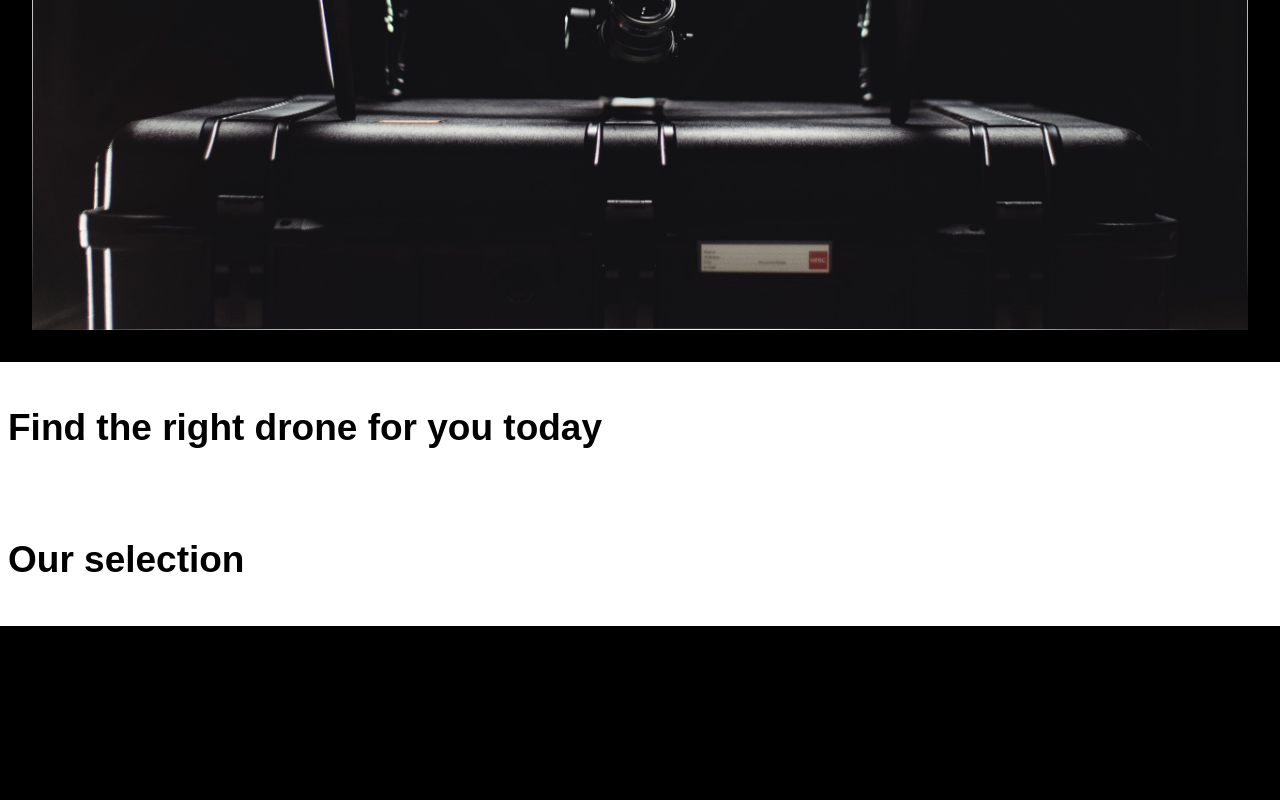
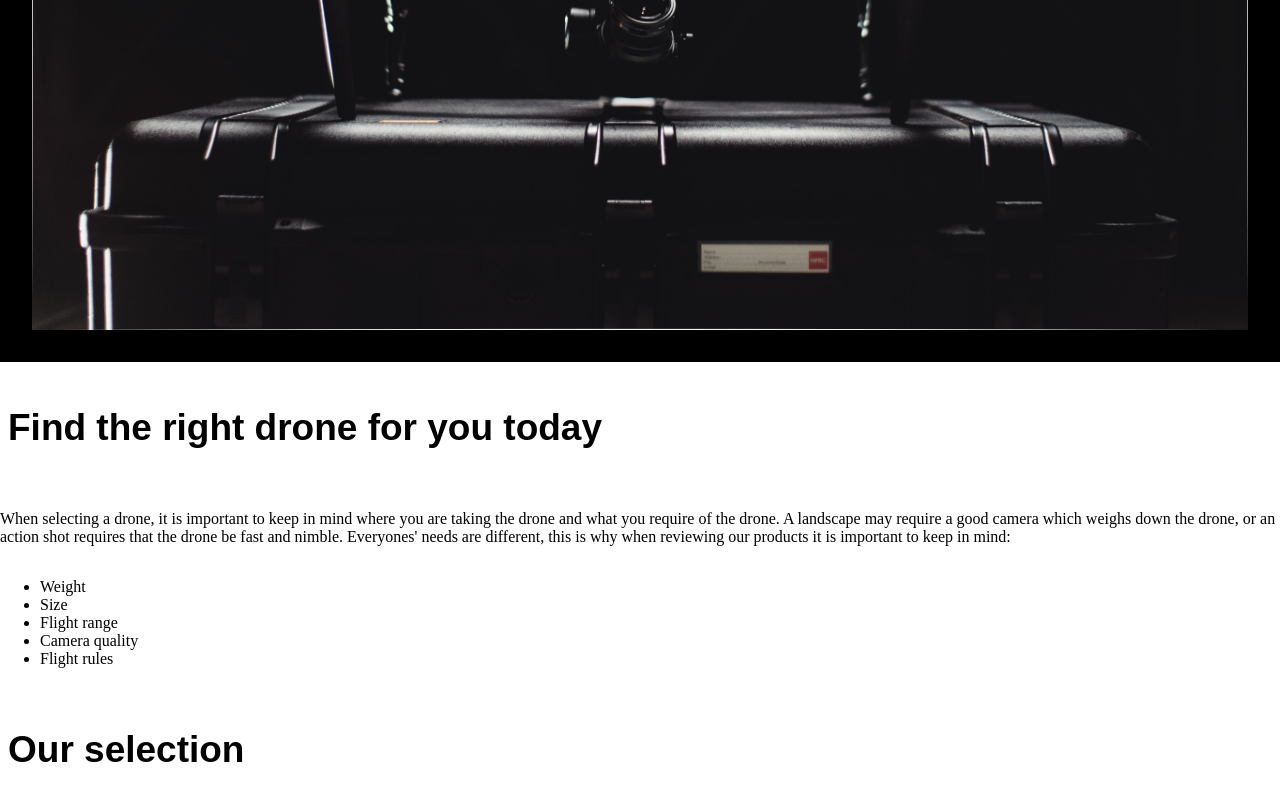
Before and after one commit to SpilledMySalt/drone-information-page, a plain HTML site: page index.html in a window 1280 px wide. Shown: the part 614-1414 px from the top of the page. Before the commit the page ends 1240 px from the top, so only its background shows below. Drawn offline with Linux system fonts and the light colour scheme.

Commit message:
Add brief description to find right...

```diff
--- a/index.html
+++ b/index.html
@@ -44,6 +44,7 @@
             }
             .infoBlock{
                 display: flex;
+                flex-direction: column;
                 background-color: white;
 
             }
@@ -55,13 +56,24 @@
         <div class="container">
 
             <div class="header">
-                <img src="images/drone-bw.jpg" style="max-width: 100%; min-height: auto;">
+                <img src="images/drone-bw.jpg" style="max-width: 100%; min-height: auto;" alt="A drone in a moody black and white image, sitting on top of a box">
                 <h1 style="color: white; font-family: Arial, Helvetica, sans-serif; position: absolute; top: 20%; left: 50%; transform: translate(-50%, -50%); white-space: nowrap;">Big Picture, Big Impact</h1>
                 <h2 style="color: white; font-family: Arial, Helvetica, sans-serif; font-size: 3vw; position: absolute; top: 32%; left: 50%; transform: translate(-50%, -50%); white-space: nowrap;">Discover our selection of premium drones</h2>
             </div>
 
             <div class="infoBlock">
                 <h3>Find the right drone for you today</h3>
+                <p>When selecting a drone, it is important to keep in mind where you are taking the drone and what
+                you require of the drone. A landscape may require a good camera which weighs down the drone, or an action shot
+                requires that the drone be fast and nimble. Everyones' needs are different, this is why when reviewing our products it
+                is important to keep in mind: </p>
+                <ul>
+                    <li>Weight</li>
+                    <li>Size</li>
+                    <li>Flight range</li>
+                    <li>Camera quality</li>
+                    <li>Flight rules</li>
+                </ul>
 
             </div>
 
```
